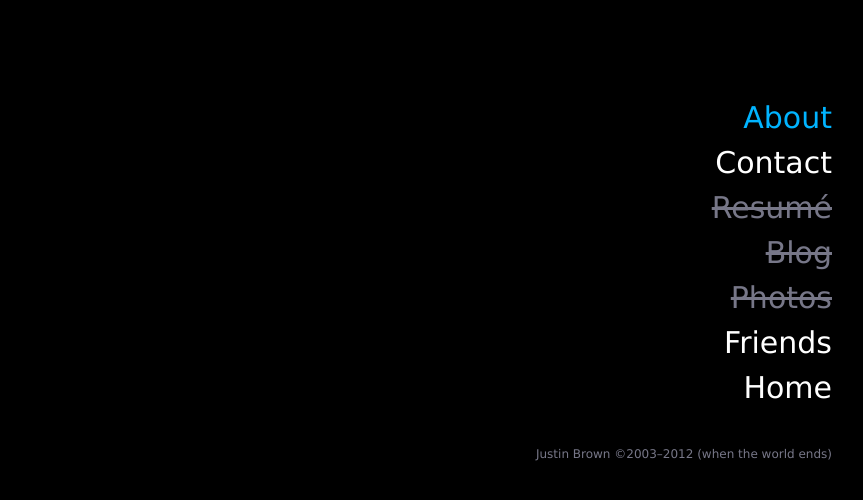
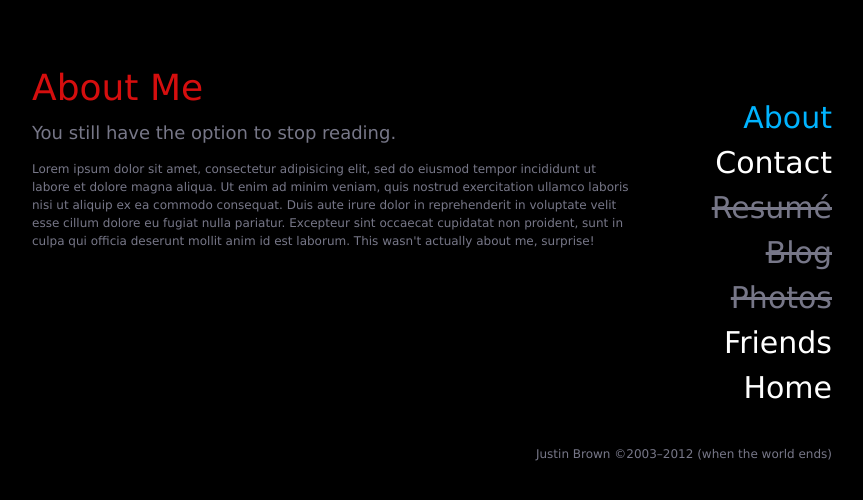
Before and after one commit to catgofire/catgofire.github.com, a Jekyll site: the page built from about.html, in a window 1280 px wide. Shown: the top 500 px of the page, without its empty margins (133-996 px from the left). Built offline with Jekyll 4.4.1, drawn with Linux system fonts in a browser that asks for light colours; nearby versions of some CDN libraries; Markdown is read by kramdown in place of the engine named in the settings.

Commit message:
add about content, fix styles

```diff
--- a/about.html
+++ b/about.html
@@ -2,3 +2,10 @@
 layout: default
 title: about
 ---
+
+<h1>About Me</h1>
+<h3>You still have the option to stop reading.</h3>
+
+<div class="textblock">
+  Lorem ipsum dolor sit amet, consectetur adipisicing elit, sed do eiusmod tempor incididunt ut labore et dolore magna aliqua. Ut enim ad minim veniam, quis nostrud exercitation ullamco laboris nisi ut aliquip ex ea commodo consequat. Duis aute irure dolor in reprehenderit in voluptate velit esse cillum dolore eu fugiat nulla pariatur. Excepteur sint occaecat cupidatat non proident, sunt in culpa qui officia deserunt mollit anim id est laborum. This wasn't actually about me, surprise!
+</div>
--- a/assets/css/main.css
+++ b/assets/css/main.css
@@ -22,12 +22,10 @@
 }
 
 .left-block {
-  /*background-color: #0f0;*/
   float: left;
   height: 375px;
   padding-top: 50px;
   width: 600px;
-  text-align: center;
   vertical-align: center;
 }
 
```
Also changed, not shown: friends.html (+7 -5 lines).
